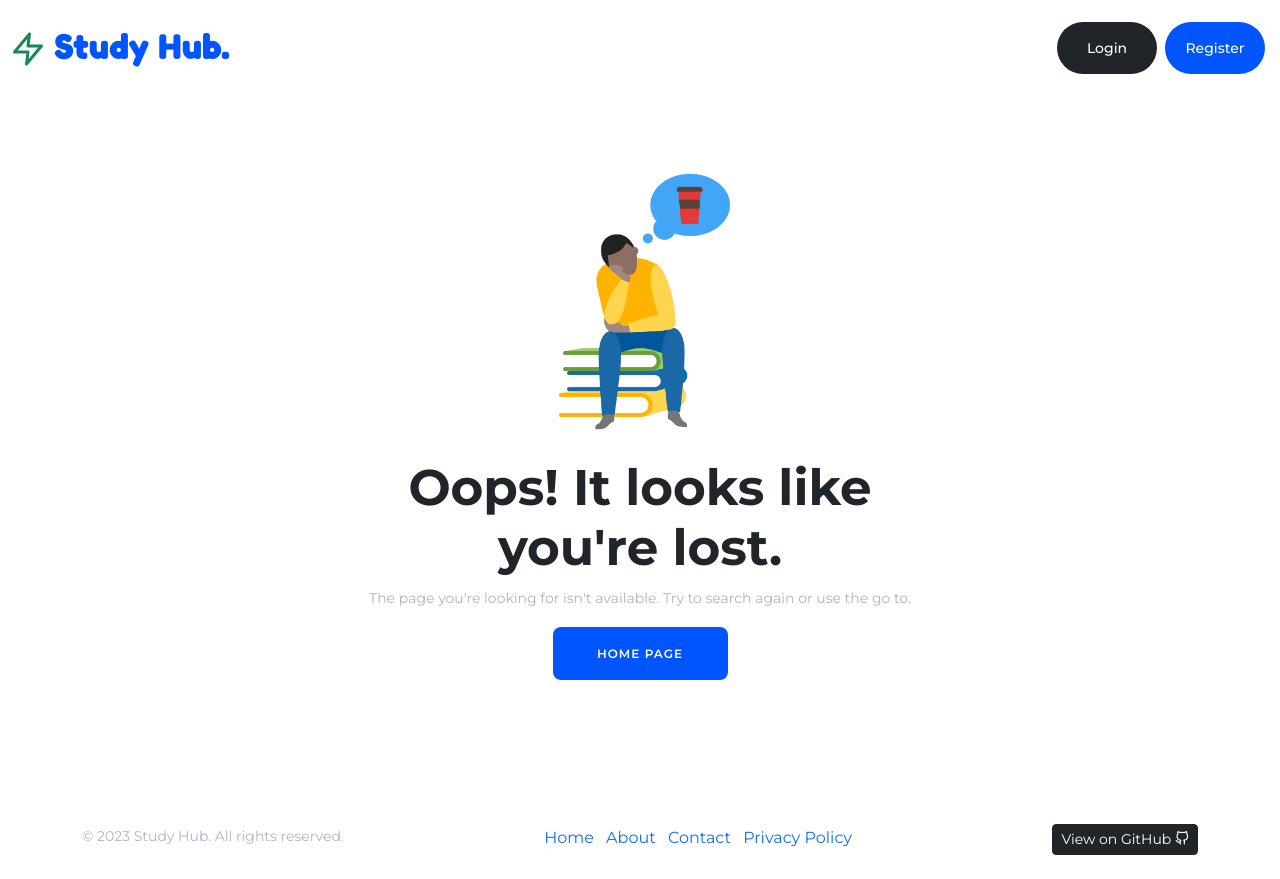
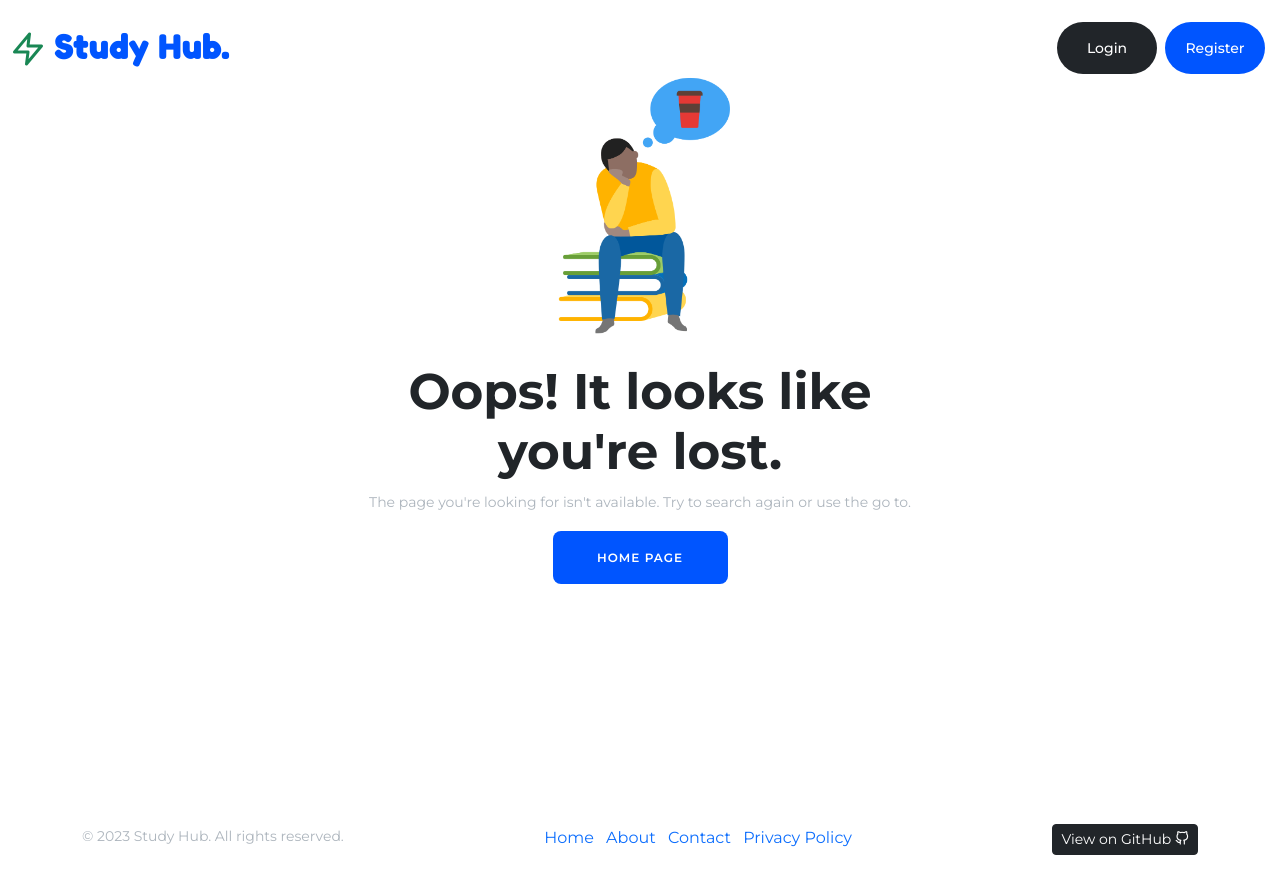
Before and after one commit to TheTrustyPwo/StudyHub, a Flask app: page /ai/essay/1 in a window 1280 px wide. Run offline with Flask 3, Linux system fonts and the light colour scheme; data that the repository does not hold is empty; some libraries are stand-ins or nearby versions.

Commit message:
Update 404 page

```diff
--- a/app/templates/404.html
+++ b/app/templates/404.html
@@ -1,16 +1,14 @@
 {% extends "base.html" %}
 {% block content %}
 
-<div class="main-content pt-0 bg-white ps-0 pe-0">
-    <div class="container">
-        <div class="row justify-content-center">
-            <div class="col-lg-6 col-md-8 text-center default-page vh-100 align-items-center d-flex">
-                <div class="card border-0 text-center d-block p-0">
-                    <img src="{{ url_for('static', filename='assets/bg-404.png') }}" alt="icon" class="w200 mb-4 ms-auto me-auto pt-md-5">
-                    <h1 class="fw-700 text-grey-900 display3-size display4-md-size">Oops! It looks like you're lost.</h1>
-                    <p class="text-grey-500 font-xsss">The page you're looking for isn't available. Try to search again or use the go to.</p>
-                    <a href="/" class="p-3 w175 bg-current text-white d-inline-block text-center fw-600 font-xssss rounded-3 text-uppercase ls-3">Home Page</a></div>
-            </div>
+<div class="container mt-4">
+    <div class="row justify-content-center">
+        <div class="col-lg-6 col-md-8 text-center m-auto align-items-center d-flex">
+            <div class="card border-0 text-center d-block p-0 m-auto" style="background-color: transparent !important;">
+                <img src="{{ url_for('static', filename='assets/bg-404.png') }}" alt="icon" class="w200 mb-4 ms-auto me-auto pt-md-5">
+                <h1 class="fw-700 text-grey-900 display3-size display4-md-size">Oops! It looks like you're lost.</h1>
+                <p class="text-grey-500 font-xsss">The page you're looking for isn't available. Try to search again or use the go to.</p>
+                <a href="/" class="p-3 w175 bg-current text-white d-inline-block text-center fw-600 font-xssss rounded-3 text-uppercase ls-3">Home Page</a></div>
         </div>
     </div>
 </div>
--- a/app/templates/essay.html
+++ b/app/templates/essay.html
@@ -12,8 +12,7 @@
                            value="Loading..." id="essay-title" required>
                 </div>
                 <div class="mb-3 form-group">
-                    <textarea class="style2-textarea form-control font-xss fw-400 lh-base pt-3 h100" id="essay-content"
-                              rows="8" required>Loading...</textarea>
+                    <textarea class="style2-textarea form-control font-xss fw-400 lh-base pt-3" id="essay-content" required>Loading...</textarea>
                 </div>
             </form>
         </div>
```
